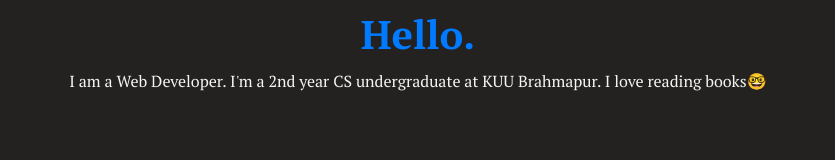
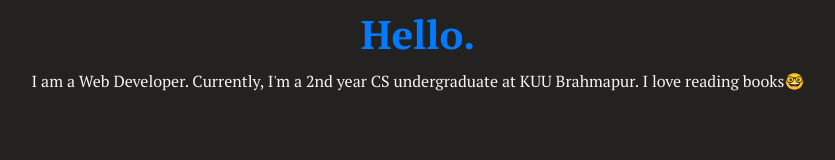
Before and after one commit to subverrt/Personal-website, a plain HTML site: page index.html in a window 1280 px wide. Shown: the part 1058-1218 px from the top of the page, without its empty margins (222-1057 px from the left). Drawn offline with Linux system fonts and the light colour scheme.

Commit message:
Update index.html

```diff
--- a/index.html
+++ b/index.html
@@ -26,7 +26,7 @@
     <div class="profile">
       <img class="pic" src="./Assets/Profile-pic.png" alt="Smruti-profile-img">
       <h2>Hello.</h2>
-      <p class="intro">I am a Web Developer. I'm a 2nd year CS undergraduate at KUU Brahmapur. I love reading
+      <p class="intro">I am a Web Developer. Currently, I'm a 2nd year CS undergraduate at KUU Brahmapur. I love reading
         books🤓</p>
     </div>
     <hr>
```
